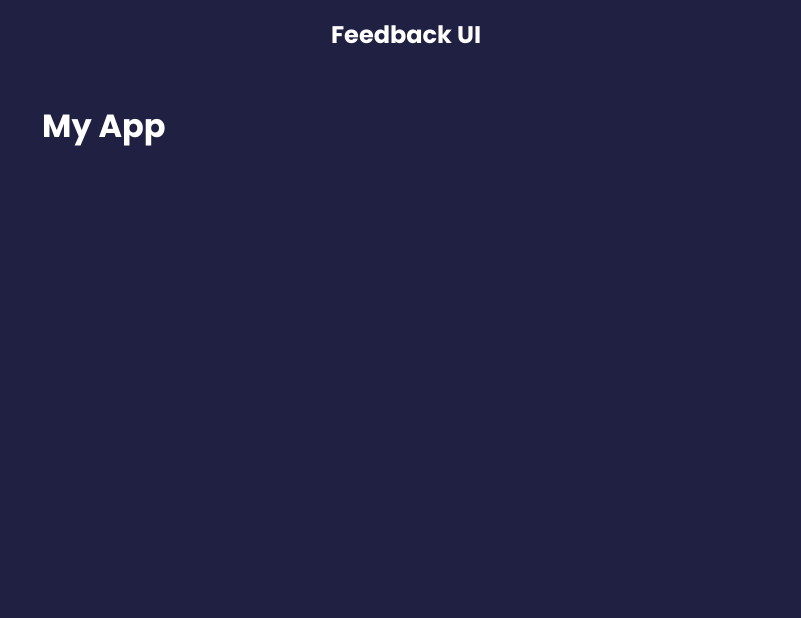
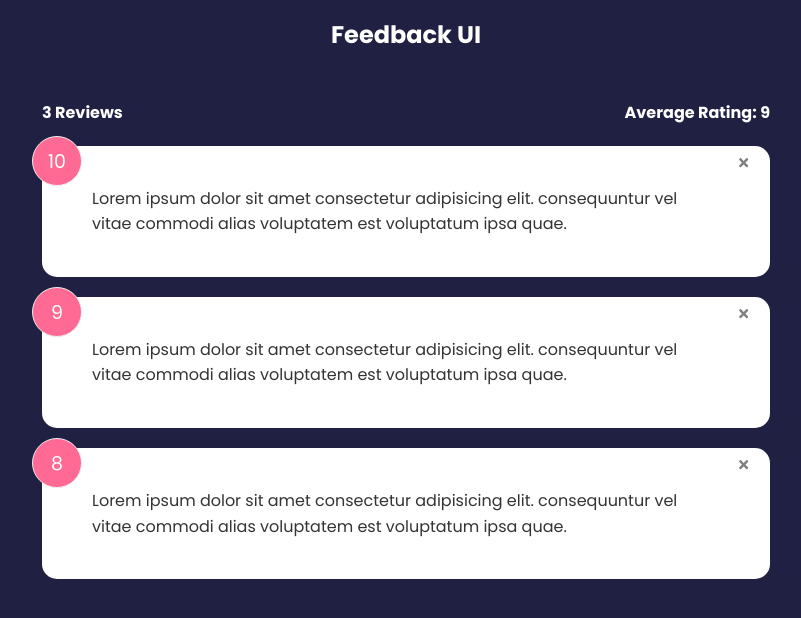
Before and after one commit to t-kalden/feedback-app, a React (Create React App) app: page / in a window 1280 px wide. Shown: the top 618 px of the page, without its empty margins (234-1035 px from the left). Built offline with nearby package versions, Linux system fonts and the light colour scheme.

Commit message:
Updating FeedbackUI app to include styling components, average rating functionality, and delete feedback functionality

```diff
--- a/package.json
+++ b/package.json
@@ -8,6 +8,7 @@
     "@testing-library/user-event": "^13.5.0",
     "react": "^18.2.0",
     "react-dom": "^18.2.0",
+    "react-icons": "^4.4.0",
     "react-scripts": "5.0.1",
     "web-vitals": "^2.1.4"
   },
--- a/src/App.js
+++ b/src/App.js
@@ -1,11 +1,31 @@
+import {useState} from 'react'
 import Header from './components/Header'
+import FeedbackData from './data/FeedBackData'
+import FeedbackList from './components/FeedbackList'
+import FeedbackStats from './components/FeedbackStats'
+
 
 export default function App() {
+    const [feedback, setFeedback] = useState(FeedbackData)
+
+    //delete feedback
+    const deleteFeedback = (id) => {
+        if(window.confirm("Are you sure you want to delete?")) {
+            setFeedback(feedback.filter((item) => item.id !== id))
+        }
+    }
+
     return (
         <>
-            <Header text='Hello world'/>
+            <Header/>
             <div className="container">
-                <h1>My App</h1>
+                <FeedbackStats
+                    feedback={feedback}
+                />
+                <FeedbackList
+                    feedback={feedback}
+                    handleDelete = {deleteFeedback}
+                />
             </div>
         </>
 
--- /dev/null
+++ b/src/components/FeedbackItem.jsx
@@ -0,0 +1,26 @@
+import {FaTimes} from 'react-icons/fa'
+import PropTypes from 'prop-types'
+import Card from "./shared/Card"
+
+
+function FeedbackItem({item, handleDelete}) {
+    const handleClick = (id) => {
+        alert(id)
+    }
+
+  return (
+    <Card reverse={false}>
+        <div className="num-display">{item.rating}</div>
+        <button onClick={() => handleDelete(item.id)} className="close">
+            <FaTimes color='grey' />
+        </button>
+        <div className="text-display">{item.text}</div>
+    </Card>
+  )
+}
+
+FeedbackItem.propTypes = {
+    item : PropTypes.object.isRequired
+}
+
+export default FeedbackItem
--- /dev/null
+++ b/src/components/FeedbackList.jsx
@@ -0,0 +1,30 @@
+import PropTypes from 'prop-types'
+import FeedbackItem from "./FeedbackItem"
+
+function FeedbackList({feedback, handleDelete}) {
+    if(!feedback || feedback.length === 0) {
+        return <p>No Feedback Yet</p>
+    }
+  return (
+    <div className="feedback-list">
+        {
+            feedback.map((item) => (
+                <FeedbackItem key={item.id} item={item}
+                handleDelete={handleDelete}/>
+            ))
+        }
+    </div>
+  )
+}
+
+FeedbackList.prototype = {
+    feedback: PropTypes.arrayOf(
+        PropTypes.shape({
+            id : PropTypes.number.isRequired,
+            text : PropTypes.string.isRequired,
+            rating : PropTypes.number.isRequired
+        })
+    )
+}
+
+export default FeedbackList
--- /dev/null
+++ b/src/components/FeedbackStats.jsx
@@ -0,0 +1,24 @@
+import PropTypes from 'prop-types'
+
+function FeedbackStats({feedback}) {
+
+    // calc ratings average
+    let average = feedback.reduce((acc,cur) => {
+        return acc + cur.rating
+    },0) / feedback.length
+
+    average = average.toFixed(1).replace(/[.,]0$/, '')
+
+  return (
+    <div className='feedback-stats'>
+        <h4>{feedback.length} Reviews</h4>
+        <h4>Average Rating: {isNaN(average) ? 0 : average}</h4>
+    </div>
+  )
+}
+
+FeedbackStats.propTypes = {
+    feedback: PropTypes.array.isRequired
+}
+
+export default FeedbackStats
--- /dev/null
+++ b/src/components/shared/Card.jsx
@@ -0,0 +1,20 @@
+import PropTypes from 'prop-types'
+
+function Card({children, reverse}) {
+  return (
+    <div className={`card ${reverse && 'reverse'}`}>
+        {children}
+    </div>
+  )
+}
+
+Card.defaultProps = {
+    reverse : false
+}
+
+Card.propTypes = {
+    children : PropTypes.node.isRequired,
+    reverse : PropTypes.bool
+}
+
+export default Card
--- /dev/null
+++ b/src/data/FeedBackData.jsx
@@ -0,0 +1,19 @@
+const FeedbackData = [
+    {
+      id: 1,
+      rating: 10,
+      text: 'Lorem ipsum dolor sit amet consectetur adipisicing elit. consequuntur vel vitae commodi alias voluptatem est voluptatum ipsa quae.',
+    },
+    {
+      id: 2,
+      rating: 9,
+      text: 'Lorem ipsum dolor sit amet consectetur adipisicing elit. consequuntur vel vitae commodi alias voluptatem est voluptatum ipsa quae.',
+    },
+    {
+      id: 3,
+      rating: 8,
+      text: 'Lorem ipsum dolor sit amet consectetur adipisicing elit. consequuntur vel vitae commodi alias voluptatem est voluptatum ipsa quae.',
+    },
+  ]
+
+  export default FeedbackData
```
Also changed, not shown: 1 other file (tests, documents, lock files or other folders).
